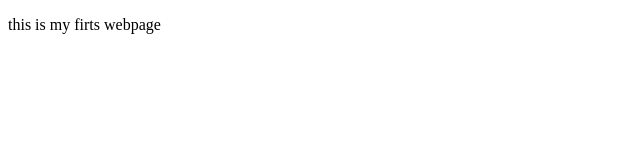
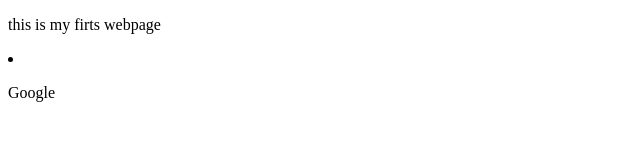
Before and after one commit to RoyyHA/Royy, a plain HTML site: page index.html in a window 1280 px wide. Shown: the full height of the page, 0-640 px from the left. Drawn offline with Linux system fonts and the light colour scheme.

Commit message:
Add files via upload

```diff
--- a/index.html
+++ b/index.html
@@ -7,5 +7,6 @@
 
 <body>
 	<p>this is my firts webpage</p>
+	<li><p><a hrel="https://www.google.com/" target="_blank" title="Lien ket Google" rel="nofollow">Google</a></p></li>
 </body>
 </html>
```
